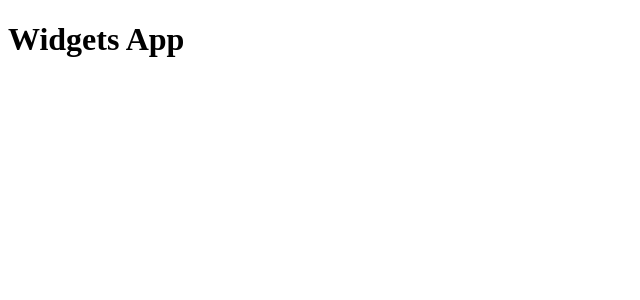
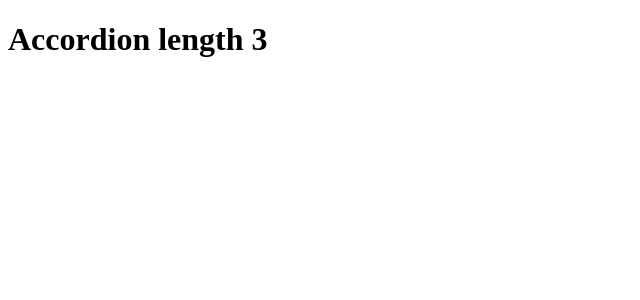
Before and after one commit to volkanb/react-development-widgets, a React (Create React App) app: page / in a window 1280 px wide. Shown: the top 300 px of the page, without its empty margins (0-640 px from the left). Built offline with nearby package versions, Linux system fonts and the light colour scheme.

Commit message:
Sets up Accordion component

```diff
--- a/src/App.js
+++ b/src/App.js
@@ -1,5 +1,27 @@
 import React from 'react';
+import Accordion from './components/Accordion';
 
-export default () => {
-	return <h1>Widgets App</h1>;
+const items = [
+	{
+		title: 'What is React?',
+		content: 'React is a front end javascript framework',
+	},
+	{
+		title: 'Why use React?',
+		content: 'React is a favorite JS library among engineers',
+	},
+	{
+		title: 'How do you use React?',
+		content: 'You use React by creating components',
+	},
+];
+
+const App = () => {
+	return (
+		<div>
+			<Accordion items={items} />
+		</div>
+	);
 };
+
+export default App;
--- /dev/null
+++ b/src/components/Accordion.js
@@ -0,0 +1,7 @@
+import React from 'react';
+
+const Accordion = ({ items }) => {
+	return <h1>Accordion length {items.length}</h1>;
+};
+
+export default Accordion;
```
